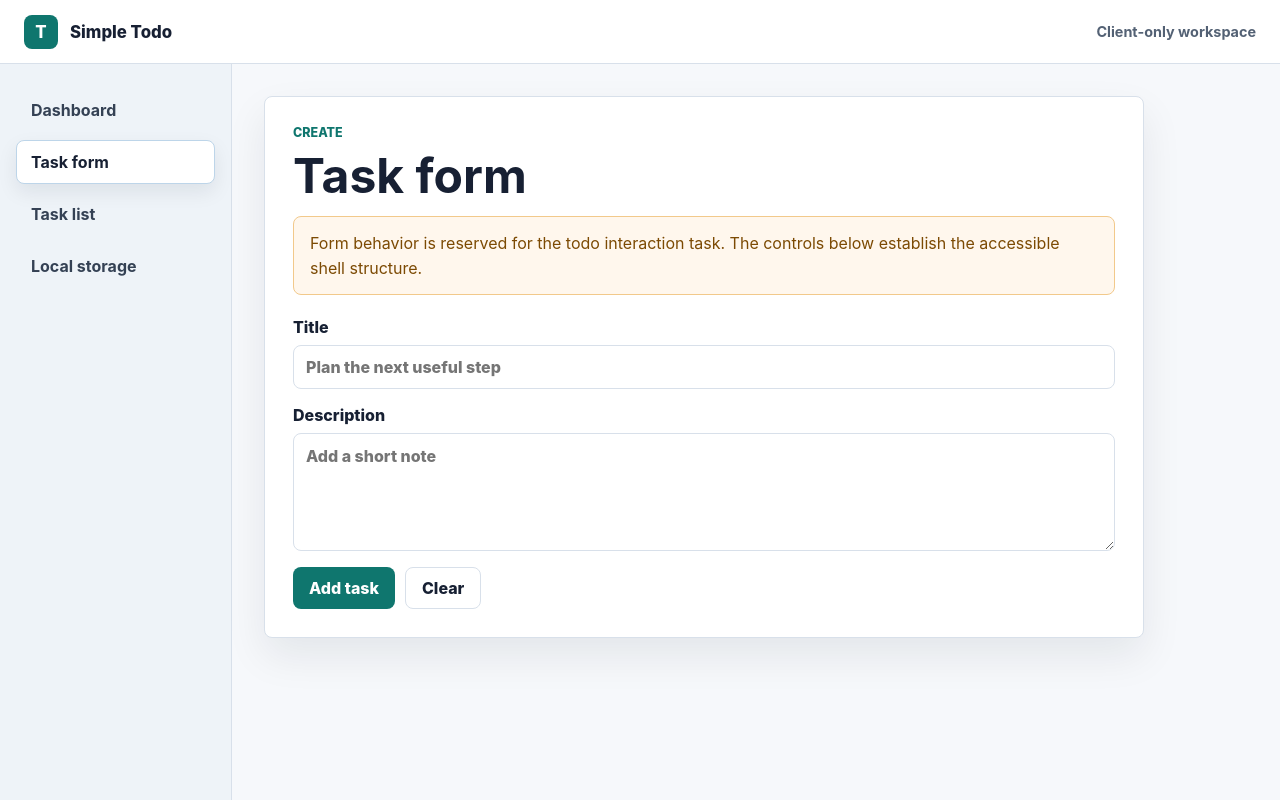
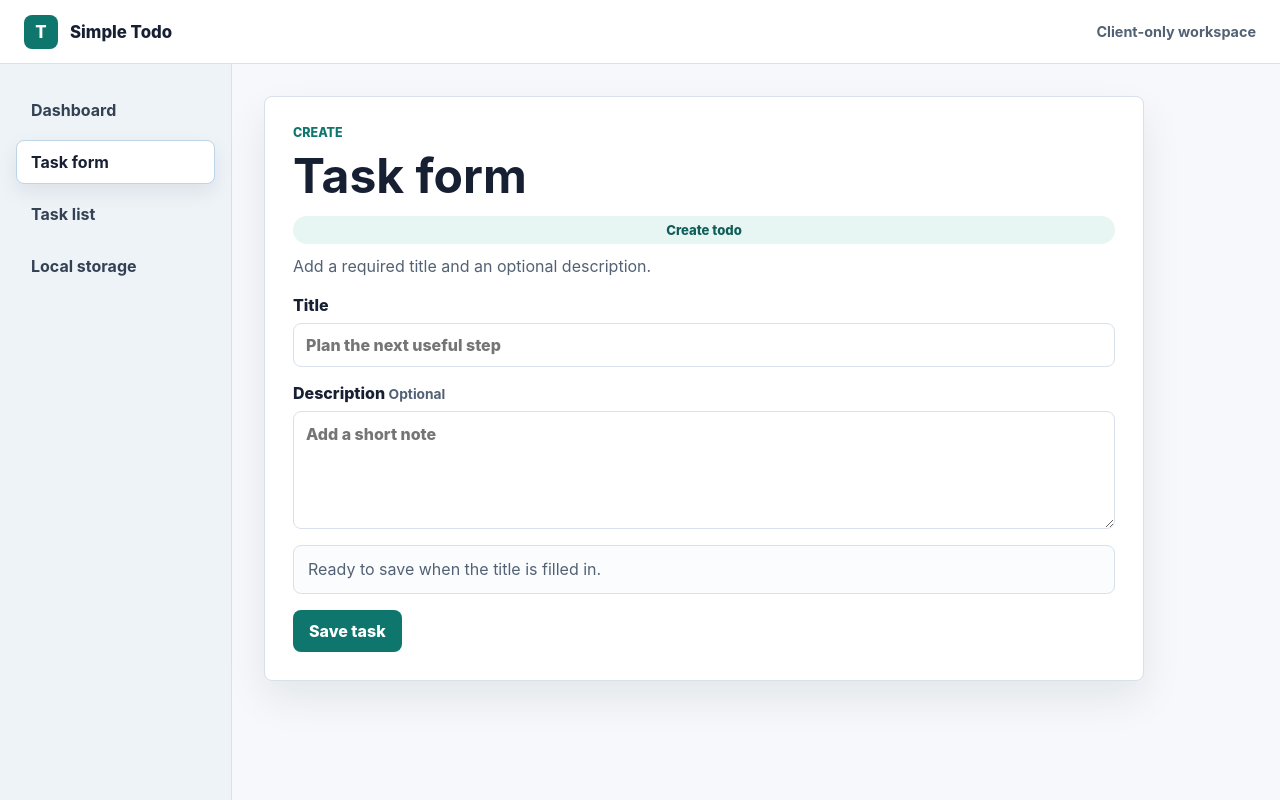
Before and after one commit to Dhuvarakesan/spec-agent-test, a React (Vite) app in the folder frontend/: page / in a window 1280 px wide. Both pictures are taken after a click on the button "Task form". Built offline with nearby package versions, Linux system fonts and the light colour scheme.

Commit message:
BuildIQ task TASK-001

```diff
--- a/frontend/src/App.css
+++ b/frontend/src/App.css
@@ -312,11 +312,28 @@ h2 {
   gap: 16px;
 }
 
+.form-header {
+  display: grid;
+  gap: 10px;
+}
+
+.form-helper {
+  margin-bottom: 0;
+  color: var(--color-muted);
+  line-height: 1.55;
+}
+
 .form-field {
   display: grid;
   gap: 8px;
   color: var(--color-text);
   font-weight: 800;
+}
+
+.optional-label {
+  color: var(--color-muted);
+  font-size: 0.86rem;
+  font-weight: 700;
 }
 
 .form-field input,
@@ -337,6 +354,23 @@ h2 {
   min-height: 118px;
   padding: 12px;
   resize: vertical;
+}
+
+.form-field input[aria-invalid="true"] {
+  border-color: #b91c1c;
+}
+
+.validation-panel {
+  padding: 12px 14px;
+  border: 1px solid var(--color-border);
+  border-radius: var(--radius);
+  background: #fbfcfe;
+}
+
+.validation-message {
+  margin-bottom: 0;
+  color: var(--color-muted);
+  line-height: 1.45;
 }
 
 .form-actions {
--- a/frontend/src/App.tsx
+++ b/frontend/src/App.tsx
@@ -1,8 +1,6 @@
 import './App.css';
 import AppShell from './components/AppShell';
 
-function App() {
+export default function App() {
   return <AppShell />;
 }
-
-export default App;
--- a/frontend/src/components/AppShell.tsx
+++ b/frontend/src/components/AppShell.tsx
@@ -1,6 +1,12 @@
-import { useState, type FormEvent } from 'react';
+import { useState } from 'react';
 
-import { createTodo, deriveTodoCounts, type Todo } from '../lib/todos';
+import {
+  createTodo,
+  deriveTodoCounts,
+  type Todo,
+  type TodoDraft,
+} from '../lib/todos';
+import TodoForm from './TodoForm';
 
 type ShellScreen = 'dashboard' | 'form' | 'tasks' | 'storage';
 
@@ -29,10 +35,6 @@ const sampleTodos: Todo[] = [
     completed: true,
   },
 ];
-
-function handleTaskFormSubmit(event: FormEvent<HTMLFormElement>) {
-  event.preventDefault();
-}
 
 function DashboardScreen({ todos }: { todos: Todo[] }) {
   const todoCounts = deriveTodoCounts(todos);
@@ -66,44 +68,21 @@ function DashboardScreen({ todos }: { todos: Todo[] }) {
   );
 }
 
-function TaskFormScreen() {
+interface TaskFormScreenProps {
+  onCreateTodo: (todo: Todo) => void;
+}
+
+function TaskFormScreen({ onCreateTodo }: TaskFormScreenProps) {
+  function handleCreateTodo(draft: TodoDraft) {
+    onCreateTodo(createTodo(draft));
+  }
+
   return (
     <section className="card" aria-labelledby="task-form-title">
       <p className="eyebrow">Create</p>
       <h1 id="task-form-title">Task form</h1>
-      <p className="notice">
-        Form behavior is reserved for the todo interaction task. The controls
-        below establish the accessible shell structure.
-      </p>
 
-      <form className="form-grid" onSubmit={handleTaskFormSubmit}>
-        <label className="form-field" htmlFor="todo-title">
-          <span>Title</span>
-          <input
-            id="todo-title"
-            name="title"
-            placeholder="Plan the next useful step"
-            type="text"
-          />
-        </label>
-        <label className="form-field" htmlFor="todo-description">
-          <span>Description</span>
-          <textarea
-            id="todo-description"
-            name="description"
-            placeholder="Add a short note"
-            rows={4}
-          />
-        </label>
-        <div className="form-actions">
-          <button className="button button-primary" type="submit">
-            Add task
-          </button>
-          <button className="button button-secondary" type="button">
-            Clear
-          </button>
-        </div>
-      </form>
+      <TodoForm onSubmit={handleCreateTodo} />
     </section>
   );
 }
@@ -179,7 +158,11 @@ function getScreenTitle(screen: ShellScreen): string {
 
 export default function AppShell() {
   const [activeScreen, setActiveScreen] = useState<ShellScreen>('dashboard');
-  const [todos] = useState<Todo[]>(sampleTodos);
+  const [todos, setTodos] = useState<Todo[]>(sampleTodos);
+
+  function handleCreateTodo(todo: Todo) {
+    setTodos((currentTodos) => [todo, ...currentTodos]);
+  }
 
   return (
     <div className="app-shell">
@@ -225,7 +208,9 @@ export default function AppShell() {
           aria-label={getScreenTitle(activeScreen)}
         >
           {activeScreen === 'dashboard' && <DashboardScreen todos={todos} />}
-          {activeScreen === 'form' && <TaskFormScreen />}
+          {activeScreen === 'form' && (
+            <TaskFormScreen onCreateTodo={handleCreateTodo} />
+          )}
           {activeScreen === 'tasks' && <TaskListScreen todos={todos} />}
           {activeScreen === 'storage' && <StorageScreen />}
         </main>
--- /dev/null
+++ b/frontend/src/components/TodoForm.tsx
@@ -0,0 +1,101 @@
+import { useId, useState, type FormEvent } from 'react';
+
+import {
+  TODO_TITLE_REQUIRED_MESSAGE,
+  validateTodoTitle,
+  type TodoDraft,
+} from '../lib/todos';
+
+interface TodoFormProps {
+  onSubmit: (draft: TodoDraft) => void;
+}
+
+export default function TodoForm({ onSubmit }: TodoFormProps) {
+  const descriptionId = useId();
+  const errorId = useId();
+  const helperId = useId();
+  const titleId = useId();
+  const [description, setDescription] = useState('');
+  const [title, setTitle] = useState('');
+  const [titleError, setTitleError] = useState('');
+
+  function handleSubmit(event: FormEvent<HTMLFormElement>) {
+    event.preventDefault();
+
+    if (!validateTodoTitle(title)) {
+      setTitleError(TODO_TITLE_REQUIRED_MESSAGE);
+      return;
+    }
+
+    onSubmit({
+      title,
+      description,
+    });
+    setTitle('');
+    setDescription('');
+    setTitleError('');
+  }
+
+  return (
+    <form className="form-grid" onSubmit={handleSubmit}>
+      <div className="form-header">
+        <span className="tag">Create todo</span>
+        <p className="form-helper" id={helperId}>
+          Add a required title and an optional description.
+        </p>
+      </div>
+
+      <label className="form-field" htmlFor={titleId}>
+        <span>Title</span>
+        <input
+          aria-describedby={titleError ? errorId : helperId}
+          aria-invalid={titleError ? 'true' : 'false'}
+          id={titleId}
+          name="title"
+          placeholder="Plan the next useful step"
+          type="text"
+          value={title}
+          onChange={(event) => {
+            setTitle(event.target.value);
+
+            if (titleError) {
+              setTitleError('');
+            }
+          }}
+        />
+      </label>
+
+      <label className="form-field" htmlFor={descriptionId}>
+        <span>
+          Description <span className="optional-label">Optional</span>
+        </span>
+        <textarea
+          id={descriptionId}
+          name="description"
+          placeholder="Add a short note"
+          rows={4}
+          value={description}
+          onChange={(event) => setDescription(event.target.value)}
+        />
+      </label>
+
+      <div className="validation-panel" aria-live="polite">
+        {titleError ? (
+          <p className="validation-message" id={errorId}>
+            {titleError}
+          </p>
+        ) : (
+          <p className="validation-message">
+            Ready to save when the title is filled in.
+          </p>
+        )}
+      </div>
+
+      <div className="form-actions">
+        <button className="button button-primary" type="submit">
+          Save task
+        </button>
+      </div>
+    </form>
+  );
+}
--- a/frontend/src/lib/todos.ts
+++ b/frontend/src/lib/todos.ts
@@ -17,6 +17,8 @@ export interface TodoCounts {
   completed: number;
   pending: number;
 }
+
+export const TODO_TITLE_REQUIRED_MESSAGE = 'Todo title is required.';
 
 export function createTodoId(): string {
   if (
@@ -40,7 +42,7 @@ export function createTodo(draft: TodoDraft): Todo {
   const title = draft.title.trim();
 
   if (!validateTodoTitle(title)) {
-    throw new Error('Todo title is required.');
+    throw new Error(TODO_TITLE_REQUIRED_MESSAGE);
   }
 
   const now = new Date().toISOString();
@@ -59,7 +61,7 @@ export function updateTodo(todo: Todo, draft: Partial<TodoDraft>): Todo {
   const title = draft.title === undefined ? todo.title : draft.title.trim();
 
   if (!validateTodoTitle(title)) {
-    throw new Error('Todo title is required.');
+    throw new Error(TODO_TITLE_REQUIRED_MESSAGE);
   }
 
   return {
```
Also changed, not shown: 2 other files (tests, documents, lock files or other folders).
